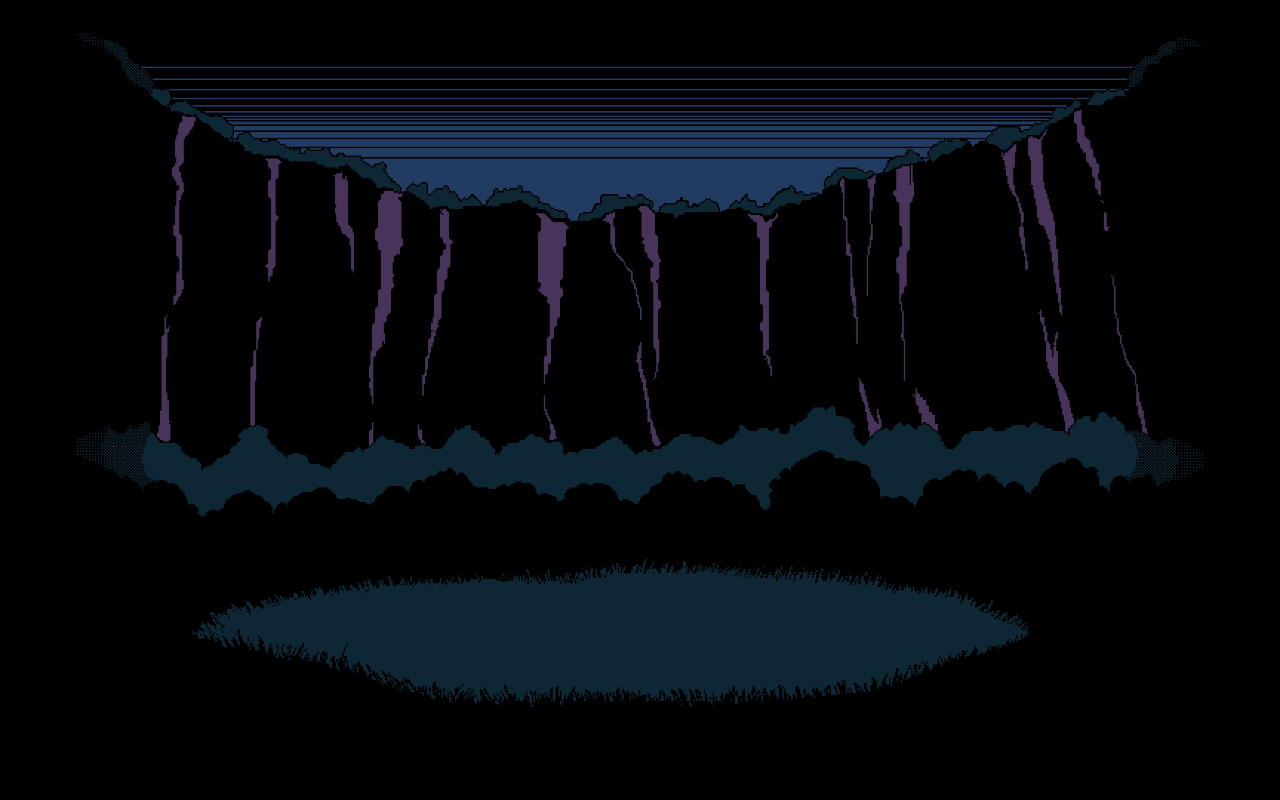
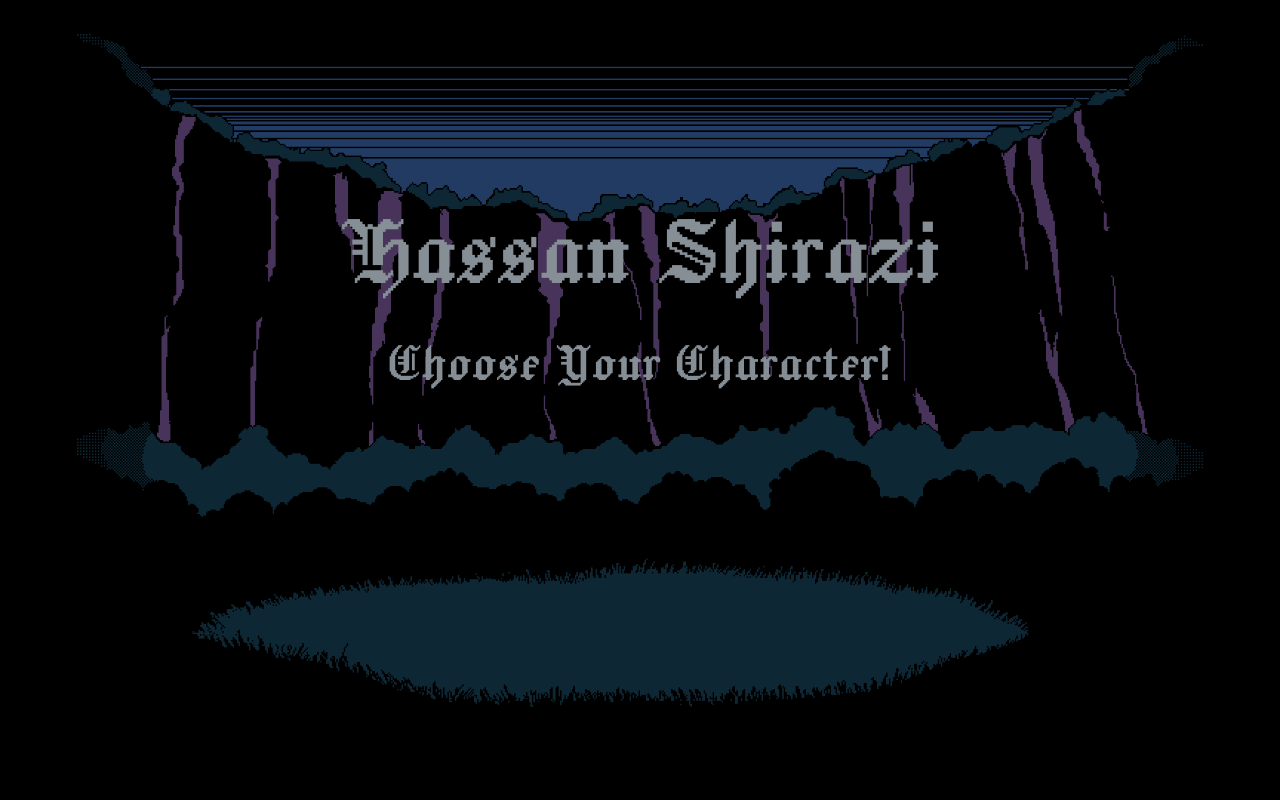
Before and after one commit to Nyqvuist/portfolio, a React (Vite) app: page / in a window 1280 px wide. Shown: the top 800 px of the page. Built offline with nearby package versions, Linux system fonts and the light colour scheme.

Commit message:
added title and text color change

```diff
--- a/src/components/Chest.tsx
+++ b/src/components/Chest.tsx
@@ -10,7 +10,7 @@ import box from "../assets/HWP_Ind_Inv_Slot_1920x1080.png";
 import { Grid } from "@mantine/core";
 import textfield from "../assets/HWP_Inner_Inv_w_Textbox_1920x1080.png";
 import gavlans from "../assets/Gavlans_Game_Logo_v2.png";
-import hashashin from "../assets/Hassan_Lion_Logo_Alt.png";
+import hashashin from "../assets/Hassan_Discord_Lion_Logo.png";
 import statue from "../assets/Statue 112x112.png";
 import { useHover } from '@mantine/hooks';
 import arrow from "../assets/HWP_Yellow_Arrow_Sc200.gif";
--- a/src/components/Start.tsx
+++ b/src/components/Start.tsx
@@ -12,15 +12,17 @@ export default function Start() {
 
   return (
     <>
-    {/* <div className='titleText'>
-    <Title order={1} c={"red"}> Hassan Shirazi
-    </Title>
+    <div className='titleContainer'>
+      <div className='titleText'>
+      <Title order={1} c={"gray"}> Hassan Shirazi
+      </Title>
+      </div>
+      <div className='chooseCharacter'>
+        <Title order={2} c={"gray"}>
+          Choose Your Character!
+        </Title>
+      </div>
     </div>
-    <div className='chooseCharacter'>
-      <Title order={2} c={"red"}>
-        Choose Your Character!
-      </Title>
-    </div> */}
       <Bonfire/>
       <GreenGuy/>
       <Cat/>
--- a/src/style/Start.css
+++ b/src/style/Start.css
@@ -1,10 +1,14 @@
-.titleText {
-    text-align: center;
-    margin-top: 189px;
-}
+.titleContainer {
+    padding-top: 180px;
+
+    .titleText {
+        text-align: center;
+    }
 
 
-.chooseCharacter {
+    .chooseCharacter {
 
-    text-align: center;
+        text-align: center;
+    }
+
 }
--- a/src/style/chest.css
+++ b/src/style/chest.css
@@ -54,7 +54,7 @@
     position: relative;
     width: calc(59.375rem* var(--mantine-scale));
     height: calc(37.5rem* var(--mantine-scale));
-    color: red;
+    color: gray;
     top: 100px;
     left: 100px;
     .project-icon-div {
```
